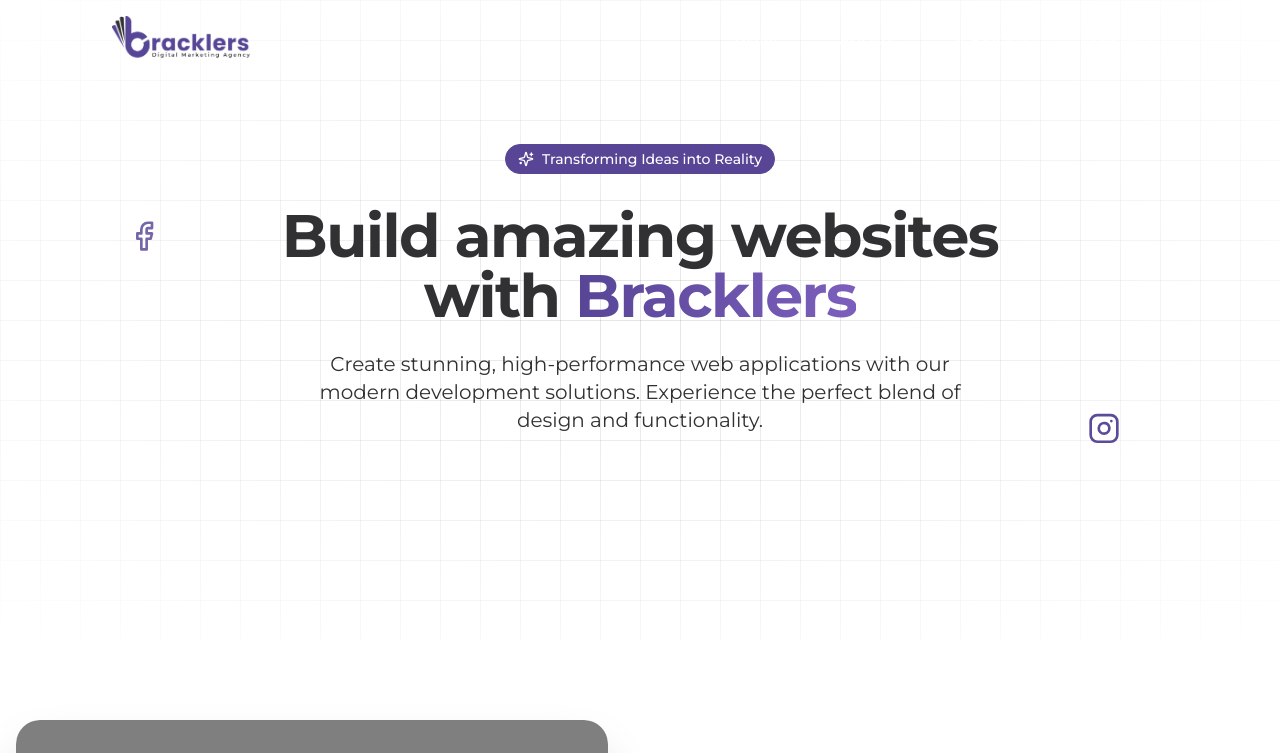
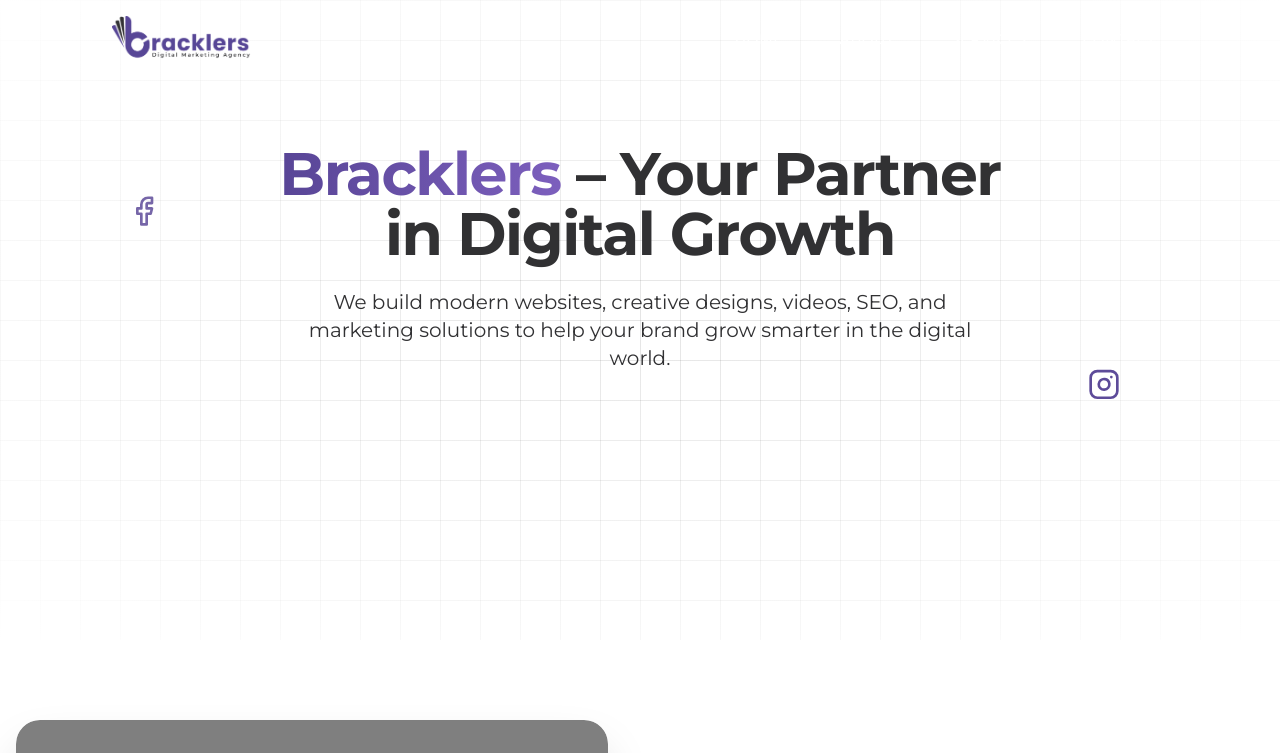
Before and after one commit to uzairshaikh346/digimorphix, a Next.js app: page / in a window 1280 px wide. Shown: the top 753 px of the page. Built offline with nearby package versions, Linux system fonts and the light colour scheme; grey boxes are pictures that could not be loaded.

Commit message:
set content

```diff
--- a/src/app/components/HeroSection.tsx
+++ b/src/app/components/HeroSection.tsx
@@ -1,55 +1,62 @@
-'use client';
+"use client";
 
-import { motion } from 'framer-motion';
-import { Sparkles , Facebook , Instagram} from 'lucide-react';
-
-
-
+import { motion } from "framer-motion";
+import { Sparkles, Facebook, Instagram } from "lucide-react";
 
 export default function HeroSection() {
   const floatingElements = [
-    { id: 1, left: 10, top: 40, icon: <Facebook className="w-8 h-8 text-purple sm:inline-block hidden" />},
-    { id: 3, left: 85, top: 70, icon: <Instagram className="w-8 h-8 text-purple hidden sm:inline-block" /> },
+    {
+      id: 1,
+      left: 10,
+      top: 40,
+      icon: <Facebook className="w-8 h-8 text-purple sm:inline-block hidden" />,
+    },
+    {
+      id: 3,
+      left: 85,
+      top: 70,
+      icon: (
+        <Instagram className="w-8 h-8 text-purple hidden sm:inline-block" />
+      ),
+    },
   ];
 
-
   return (
-    <div className="h-[40rem] w-full bg-white relative flex justify-center" style={{
-      backgroundImage: `
+    <div
+      className="h-[40rem] w-full bg-white relative flex justify-center"
+      style={{
+        backgroundImage: `
         linear-gradient(to right, rgba(0, 0, 0, 0.1) 1px, transparent 1px),
         linear-gradient(to bottom, rgba(0, 0, 0, 0.1) 1px, transparent 1px)
       `,
-      backgroundSize: '40px 40px'
-    }}>
+        backgroundSize: "40px 40px",
+      }}
+    >
       {/* Radial gradient for the container to give a faded look */}
       <div className="absolute pointer-events-none inset-0 flex items-center justify-center bg-gradient-radial from-transparent via-white/50 to-white"></div>
 
-      <div id='hero' className="w-full relative min-h-screen ">
+      <div id="hero" className="w-full relative min-h-screen ">
         {/* Animated background gradient */}
         <div className="relative container mx-auto pb-24 sm:pt-36 sm:pb-32 ">
           {/* Badge */}
-          <motion.div
-            initial={{ opacity: 0, y: 20 }}
-            animate={{ opacity: 1, y: 0 }}
-            transition={{ duration: 0.5 }}
-            className="flex justify-center"
-          >
-            <div className="inline-flex items-center rounded-full px-3 py-1 text-sm font-medium bg-purple text-white mb-8 border border-purple z-50">
-              <Sparkles className="h-4 w-4 mr-2" />
-              <span>Transforming Ideas into Reality</span>
-            </div>
-          </motion.div>
 
           {/* Main heading */}
           <motion.h1
             initial={{ opacity: 0, y: 20 }}
             animate={{ opacity: 1, y: 0 }}
             transition={{ duration: 0.5, delay: 0.2 }}
-            className="text-4xl md:text-6xl font-bold text-center mb-6 z-50" style={{ color: '#313133' }}
+            className="text-4xl md:text-6xl font-bold text-center mb-6 z-50"
+            style={{ color: "#313133" }}
           >
-            Build amazing websites <br /> with <span className="bg-clip-text text-transparent bg-gradient-to-r" style={{
-              backgroundImage: 'linear-gradient(to right, #584596, #7c5fbd)'
-            }}>Bracklers</span>
+            <span
+              className="bg-clip-text text-transparent bg-gradient-to-r"
+              style={{
+                backgroundImage: "linear-gradient(to right, #584596, #7c5fbd)",
+              }}
+            >
+              Bracklers
+            </span>{" "}
+            – Your Partner <br /> in Digital Growth
           </motion.h1>
 
           {/* Subheading */}
@@ -57,9 +64,12 @@
             initial={{ opacity: 0, y: 20 }}
             animate={{ opacity: 1, y: 0 }}
             transition={{ duration: 0.5, delay: 0.4 }}
-            className="z-50 text-lg md:text-xl text-center max-w-2xl px-8 md:px-0 mx-auto mb-8" style={{ color: '#313133', opacity: 0.8 }}
+            className="z-50 text-lg md:text-xl text-center max-w-2xl px-8 md:px-0 mx-auto mb-8"
+            style={{ color: "#313133", opacity: 0.8 }}
           >
-            Create stunning, high-performance web applications with our modern development solutions. Experience the perfect blend of design and functionality.
+            We build modern websites, creative designs, videos, SEO, and
+            marketing solutions to help your brand grow smarter in the digital
+            world.{" "}
           </motion.p>
 
           {/* CTA Buttons */}
@@ -68,9 +78,7 @@
             animate={{ opacity: 1, y: 0 }}
             transition={{ duration: 0.5, delay: 0.6 }}
             className="z-50 flex flex-col sm:flex-row gap-4 justify-center items-center"
-          >
-
-          </motion.div>
+          ></motion.div>
 
           {/* Floating elements */}
           <div className="absolute inset-0 pointer-events-none">
```
